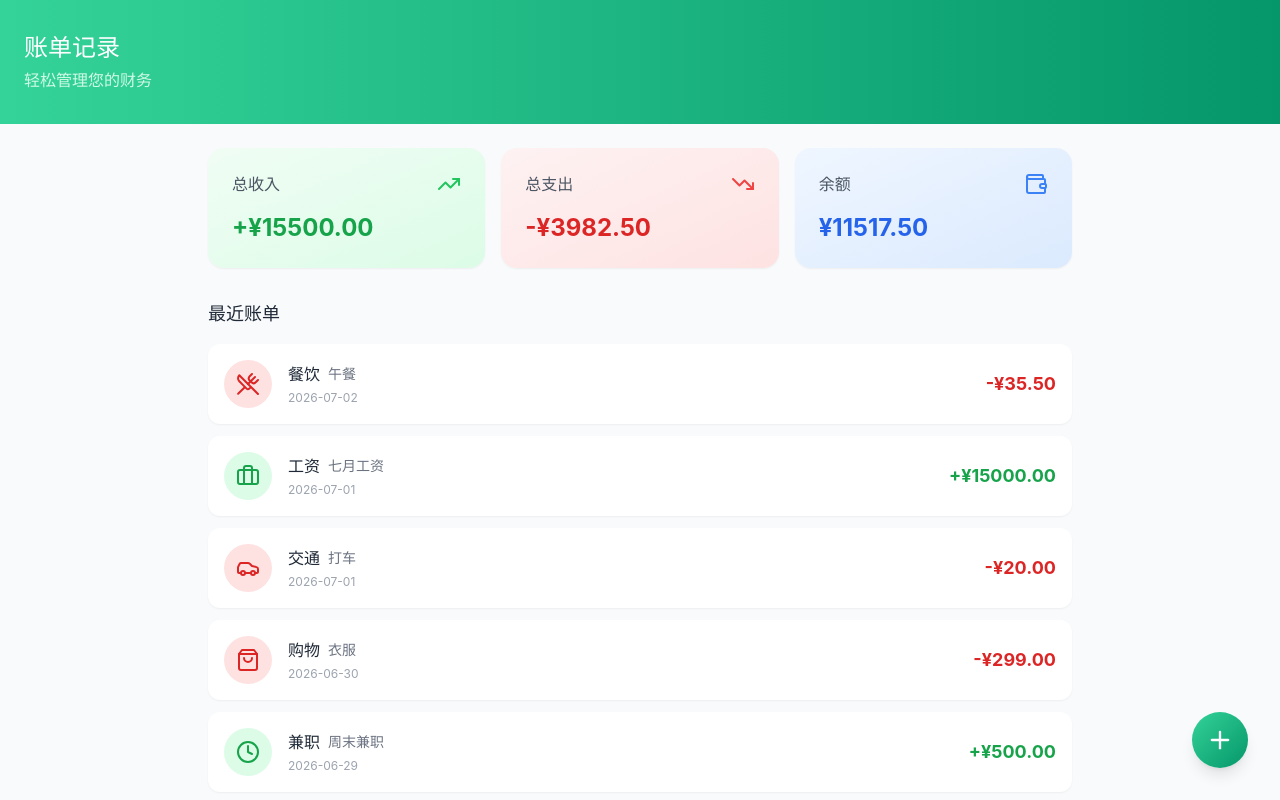
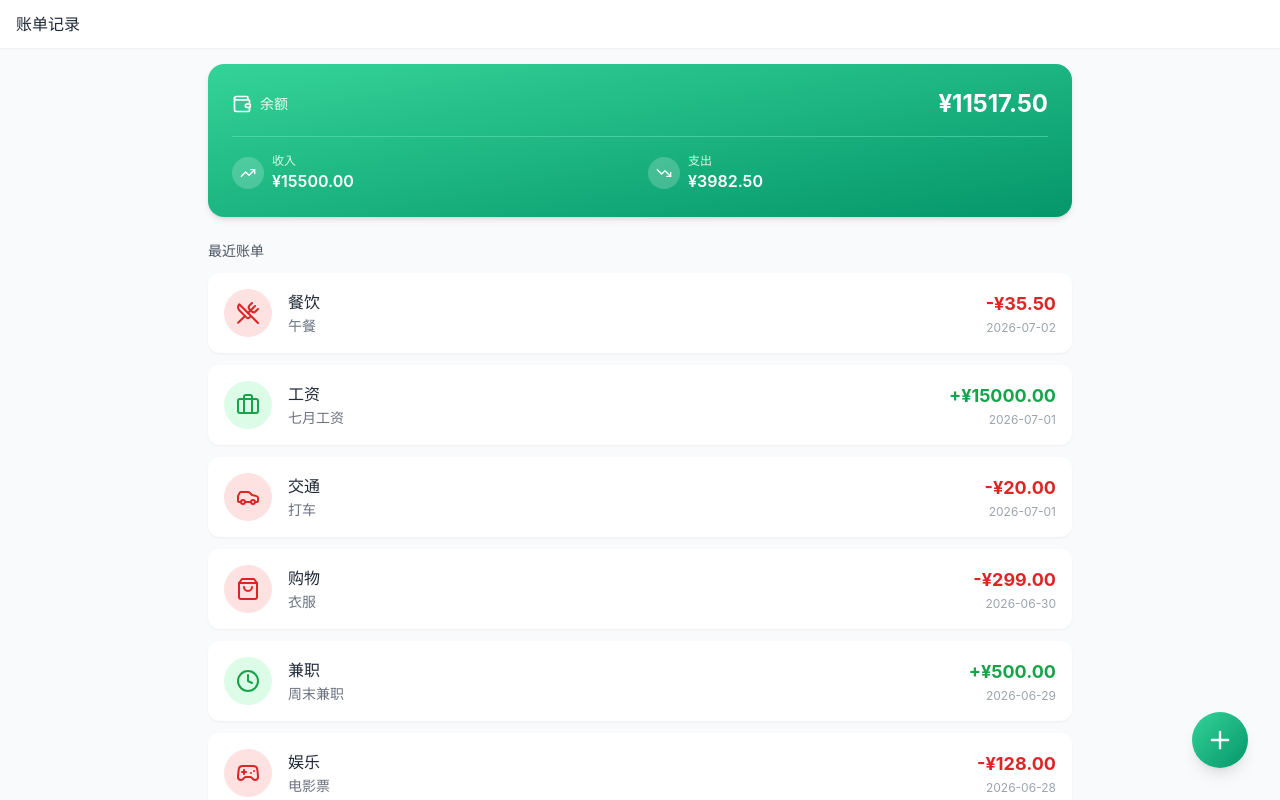
Before and after one commit to wangqi-pitaya/bill-records, a React (Vite) app: page / in a window 1280 px wide. Shown: the top 800 px of the page. Built offline with nearby package versions, Linux system fonts and the light colour scheme.

Commit message:
feat: 实现账单记录功能
Co-authored-by: traeagent <traeagent@users.noreply.github.com>

```diff
--- a/src/components/BillItem.tsx
+++ b/src/components/BillItem.tsx
@@ -11,7 +11,7 @@
   return (
     <div className="bg-white rounded-xl p-4 shadow-sm hover:shadow-md transition-all duration-200 cursor-pointer hover:scale-[1.01]">
       <div className="flex items-center gap-4">
-        <div className={`w-12 h-12 rounded-full flex items-center justify-center ${
+        <div className={`w-12 h-12 rounded-full flex items-center justify-center shrink-0 ${
           bill.type === 'income' ? 'bg-green-100' : 'bg-red-100'
         }`}>
           <IconComponent className={`w-6 h-6 ${
@@ -19,21 +19,21 @@
           }`} />
         </div>
 
-        <div className="flex-1">
-          <div className="flex items-center gap-2">
-            <span className="font-semibold text-gray-800">{bill.category}</span>
+        <div className="flex-1 min-w-0">
+          <div className="font-semibold text-gray-800 truncate">{bill.category}</div>
           {bill.note && (
-              <span className="text-sm text-gray-500">{bill.note}</span>
+            <div className="text-sm text-gray-500 truncate mt-0.5">{bill.note}</div>
           )}
         </div>
-          <div className="text-xs text-gray-400 mt-1">{bill.date}</div>
-        </div>
 
+        <div className="text-right shrink-0">
           <div className={`text-lg font-bold ${
             bill.type === 'income' ? 'text-green-600' : 'text-red-600'
           }`}>
             {bill.type === 'income' ? '+' : '-'}¥{bill.amount.toFixed(2)}
           </div>
+          <div className="text-xs text-gray-400 mt-0.5">{bill.date}</div>
+        </div>
       </div>
     </div>
   );
--- a/src/components/StatCard.tsx
+++ b/src/components/StatCard.tsx
@@ -1,45 +1,40 @@
 import { TrendingUp, TrendingDown, Wallet } from 'lucide-react';
 
 interface StatCardProps {
-  type: 'income' | 'expense' | 'balance';
-  label: string;
-  amount: number;
+  income: number;
+  expense: number;
+  balance: number;
 }
 
-export const StatCard = ({ type, label, amount }: StatCardProps) => {
-  const iconProps = { className: 'w-6 h-6' };
-
-  const config = {
-    income: {
-      icon: <TrendingUp {...iconProps} className="w-6 h-6 text-green-500" />,
-      bgGradient: 'from-green-50 to-green-100',
-      textColor: 'text-green-600',
-      prefix: '+',
-    },
-    expense: {
-      icon: <TrendingDown {...iconProps} className="w-6 h-6 text-red-500" />,
-      bgGradient: 'from-red-50 to-red-100',
-      textColor: 'text-red-600',
-      prefix: '-',
-    },
-    balance: {
-      icon: <Wallet {...iconProps} className="w-6 h-6 text-blue-500" />,
-      bgGradient: 'from-blue-50 to-blue-100',
-      textColor: 'text-blue-600',
-      prefix: '',
-    },
-  };
-
-  const { icon, bgGradient, textColor, prefix } = config[type];
-
+export const StatCard = ({ income, expense, balance }: StatCardProps) => {
   return (
-    <div className={`bg-gradient-to-br ${bgGradient} rounded-2xl p-6 shadow-sm hover:shadow-md transition-shadow duration-300`}>
+    <div className="bg-gradient-to-br from-emerald-400 to-emerald-600 rounded-2xl p-6 shadow-md text-white">
       <div className="flex items-center justify-between mb-4">
-        <span className="text-gray-600 font-medium">{label}</span>
-        {icon}
+        <div className="flex items-center gap-2">
+          <Wallet className="w-5 h-5" />
+          <span className="text-sm font-medium text-emerald-50">余额</span>
+        </div>
+        <span className="text-2xl font-bold">¥{balance.toFixed(2)}</span>
       </div>
-      <div className={`text-2xl font-bold ${textColor}`}>
-        {prefix}¥{amount.toFixed(2)}
+      <div className="grid grid-cols-2 gap-4 pt-4 border-t border-emerald-300/50">
+        <div className="flex items-center gap-2">
+          <div className="w-8 h-8 rounded-full bg-white/20 flex items-center justify-center">
+            <TrendingUp className="w-4 h-4" />
+          </div>
+          <div>
+            <div className="text-xs text-emerald-100">收入</div>
+            <div className="text-base font-semibold">¥{income.toFixed(2)}</div>
+          </div>
+        </div>
+        <div className="flex items-center gap-2">
+          <div className="w-8 h-8 rounded-full bg-white/20 flex items-center justify-center">
+            <TrendingDown className="w-4 h-4" />
+          </div>
+          <div>
+            <div className="text-xs text-emerald-100">支出</div>
+            <div className="text-base font-semibold">¥{expense.toFixed(2)}</div>
+          </div>
+        </div>
       </div>
     </div>
   );
--- a/src/pages/Home.tsx
+++ b/src/pages/Home.tsx
@@ -11,20 +11,17 @@
 
   return (
     <div className="min-h-screen bg-gray-50">
-      <header className="bg-gradient-to-r from-emerald-400 to-emerald-600 text-white px-6 py-8">
-        <h1 className="text-2xl font-bold">账单记录</h1>
-        <p className="text-emerald-100 mt-1">轻松管理您的财务</p>
+      <header className="bg-white px-4 py-3 shadow-sm">
+        <h1 className="text-base font-bold text-gray-800">账单记录</h1>
       </header>
 
-      <main className="max-w-4xl mx-auto px-4 py-6">
-        <div className="grid grid-cols-1 md:grid-cols-3 gap-4 mb-8">
-          <StatCard type="income" label="总收入" amount={income} />
-          <StatCard type="expense" label="总支出" amount={expense} />
-          <StatCard type="balance" label="余额" amount={balance} />
+      <main className="max-w-4xl mx-auto px-4 py-4">
+        <div className="mb-6">
+          <StatCard income={income} expense={expense} balance={balance} />
         </div>
 
-        <div className="mb-4">
-          <h2 className="text-lg font-semibold text-gray-800">最近账单</h2>
+        <div className="mb-3">
+          <h2 className="text-sm font-semibold text-gray-600">最近账单</h2>
         </div>
 
         {bills.length > 0 ? (
@@ -44,4 +41,4 @@
       <FloatingButton onClick={() => navigate('/add')} />
     </div>
   );
-};
+}
```
Lines whose indentation alone changed are shown as unchanged.
